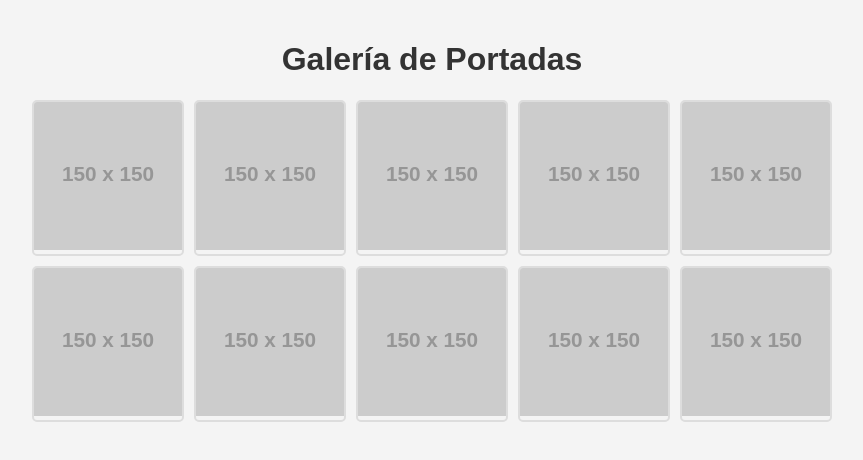
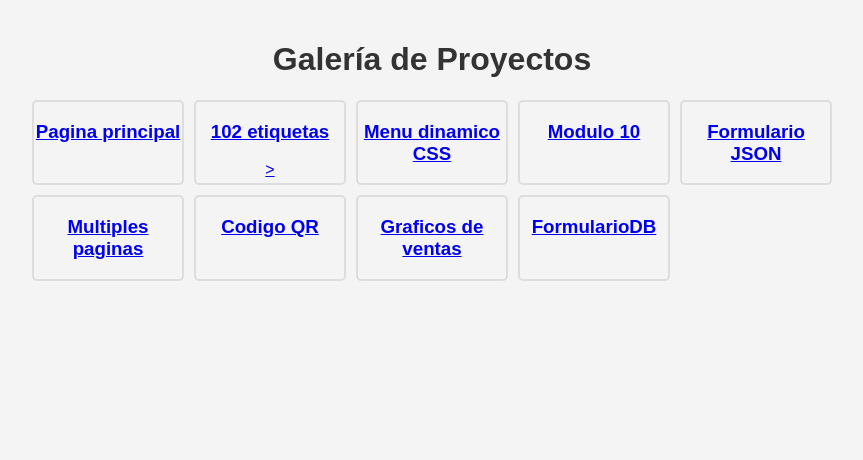
Before and after one commit to CedanoDev/proyectoFinal, a plain HTML site: page index.html in a window 1280 px wide. Shown: the whole page, without its empty margins (208-1071 px from the left). Drawn offline with Linux system fonts and the light colour scheme; placeholder pictures from the web are drawn by us.

Commit message:
Update index.html

```diff
--- a/index.html
+++ b/index.html
@@ -8,38 +8,35 @@
 </head>
 <body>
     <div class="container">
-        <h1>Galería de Portadas</h1>
+        <h1>Galería de Proyectos</h1>
         <div class="gallery">
             <a href="https://cedanodev.github.io/" class="cover">
-                <img src="https://via.placeholder.com/150" alt="Pagina personal">
+                <h3>Pagina principal</h3>
             </a>
 
             <a href="https://cedanodev.github.io/101-Etiquetas/" class="cover">
-                <img src="https://via.placeholder.com/150" alt="102 etiquetas">
+                <h3>102 etiquetas</h3>>
             </a>
             <a href="https://cedanodev.github.io/CedanoDevMenu.github.io/" class="cover">
-                <img src="https://via.placeholder.com/150" alt="Menu dinamico CSS">
+                <h3>Menu dinamico CSS</h3>
             </a>
             <a href="https://cedanodev.github.io/validadorIdentidad.github.io/" class="cover">
-                <img src="https://via.placeholder.com/150" alt="Modulo 10">
+                <h3>Modulo 10</h3>
             </a>
             <a href="https://cedanodev.github.io/estructuraJSON/" class="cover">
-                <img src="https://via.placeholder.com/150" alt="Formulario JSON">
+                <h3>Formulario JSON</h3>
             </a>
             <a href="https://cedanodev.github.io/VariasPaginas/" class="cover">
-                <img src="https://via.placeholder.com/150" alt="Multiples paginas">
+                <h3>Multiples paginas</h3>
             </a>
             <a href="https://cedanodev.github.io/formularioQR/" class="cover">
-                <img src="https://via.placeholder.com/150" alt="Codigo QR">
+                <h3>Codigo QR</h3>
             </a>
             <a href="https://cedanodev.github.io/graficoVentas/" class="cover">
-                <img src="https://via.placeholder.com/150" alt="graficos de ventas">
+                <h3>Graficos de ventas</h3>
             </a>
             <a href="https://cedanodev.github.io/formularioDB/" class="cover">
-                <img src="https://via.placeholder.com/150" alt="Portada 9">
-            </a>
-            <a href="https://example.com/portada10" class="cover">
-                <img src="https://via.placeholder.com/150" alt="Portada 10">
+                <h3>FormularioDB</h3>
             </a>
         </div>
     </div>
```
